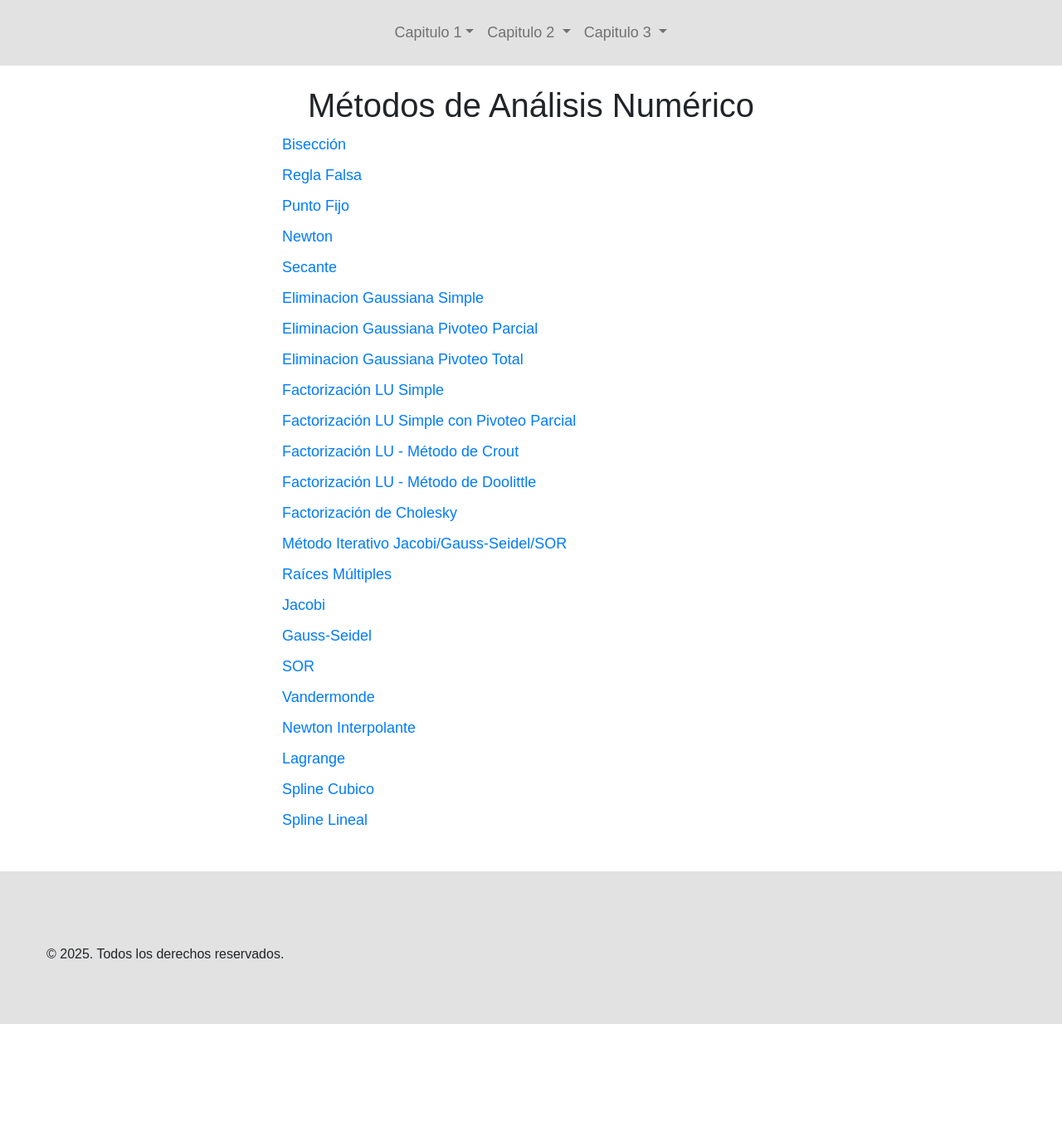
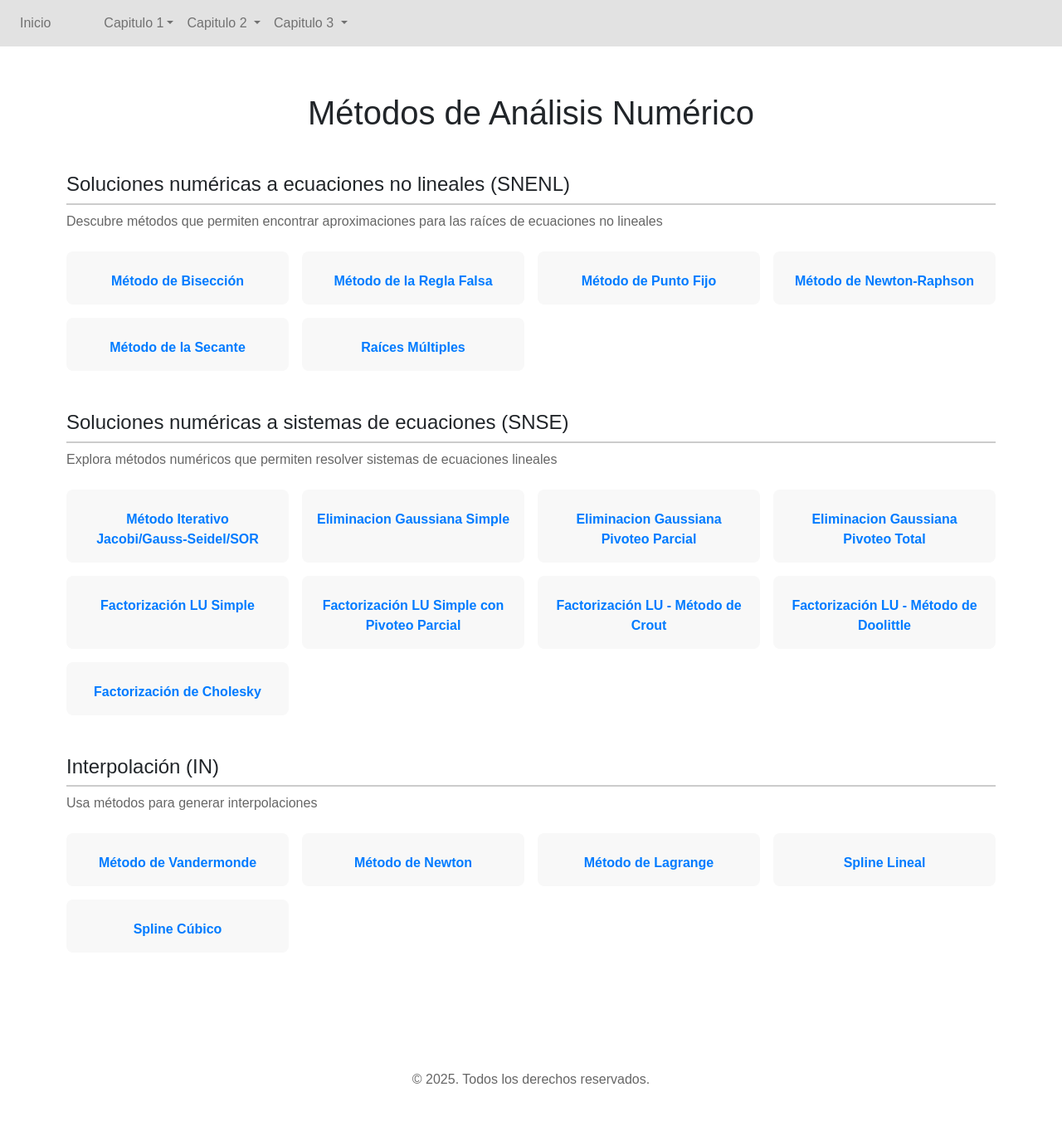
Before and after one commit to SebasGirald1003/Proyecto_Analisis_Num, a Django app: page / in a window 1280 px wide. Shown: the whole page at 83% size. Before the commit the page ends 1234 px from the top, so only its background shows below. Run offline with Django 5.2, Linux system fonts and the light colour scheme; some libraries are stand-ins or nearby versions.

Commit message:
Mejoras finales

```diff
--- a/cap_dos/templates/doolittle.html
+++ b/cap_dos/templates/doolittle.html
@@ -29,7 +29,8 @@
 
 {% if error %}
 <div class="alert alert-danger mt-3"><strong>Error:</strong> {{ error }}</div>
-{% endif %} {% if success %}
+{% endif %}
+{% if success %}
 <h3 class="mt-4">Resultados</h3>
 
 <h4 class="mt-3">Proceso de Factorización:</h4>
--- a/cap_dos/templates/eliminacion_gaussiana_pivoteo.html
+++ b/cap_dos/templates/eliminacion_gaussiana_pivoteo.html
@@ -29,7 +29,8 @@
 
 {% if error %}
 <div class="alert alert-danger mt-3"><strong>Error:</strong> {{ error }}</div>
-{% endif %} {% if success %}
+{% endif %}
+{% if success %}
 <h3 class="mt-4">Resultados</h3>
 
 <h4 class="mt-3">Proceso de Eliminación:</h4>
--- a/cap_uno/templates/base.html
+++ b/cap_uno/templates/base.html
@@ -1,13 +1,16 @@
 {% load static %}
 <!DOCTYPE html>
 <html lang="en">
+
 <head>
   <meta charset="UTF-8" />
   <meta name="viewport" content="width=device-width, initial-scale=1.0" />
   <link rel="stylesheet" href="https://stackpath.bootstrapcdn.com/bootstrap/4.5.2/css/bootstrap.min.css" />
   <link rel="preconnect" href="https://fonts.googleapis.com" />
   <link rel="preconnect" href="https://fonts.gstatic.com" crossorigin />
-    <link href="https://fonts.googleapis.com/css2?family=Manrope:wght@200..800&family=Roboto+Mono:ital,wght@0,100..700;1,100..700&display=swap" rel="stylesheet" />
+  <link
+    href="https://fonts.googleapis.com/css2?family=Manrope:wght@200..800&family=Roboto+Mono:ital,wght@0,100..700;1,100..700&display=swap"
+    rel="stylesheet" />
   <link rel="stylesheet" href="{% static 'css/layouts/app.css' %}" />
   {% block extra_css %}
 
@@ -28,11 +31,15 @@
 <body>
   <header>
     <nav class="navbar navbar-expand-lg navbar-light nav">
-        <button class="navbar-toggler" type="button" data-toggle="collapse" data-target="#navbarSupportedContent" aria-controls="navbarSupportedContent" aria-expanded="false" aria-label="Toggle navigation"><span class="navbar-toggler-icon"></span></button>
+      <button class="navbar-toggler" type="button" data-toggle="collapse" data-target="#navbarSupportedContent"
+        aria-controls="navbarSupportedContent" aria-expanded="false" aria-label="Toggle navigation"><span
+          class="navbar-toggler-icon"></span></button>
       <div class="collapse navbar-collapse" id="navbarSupportedContent">
         <ul class="navbar-nav mr-auto">
+          <li class="nav_item mr-5"><a class="nav-link" href="{% url 'home' %}">Inicio</a></li>
           <li class="nav-item dropdown">
-              <a class="nav-link dropdown-toggle" href="#" id="navbarDropdown" role="button" data-toggle="dropdown" aria-haspopup="true" aria-expanded="false">Capitulo 1</a>
+            <a class="nav-link dropdown-toggle" href="#" id="navbarDropdown" role="button" data-toggle="dropdown"
+              aria-haspopup="true" aria-expanded="false">Capitulo 1</a>
             <div class="dropdown-menu" aria-labelledby="navbarDropdown">
               <p class="text-center mx-1">
                 <b>Soluciónes númericas a ecuaciones no lineales</b>
@@ -47,7 +54,8 @@
             </div>
           </li>
           <li class="nav-item dropdown">
-              <a class="nav-link dropdown-toggle" href="#" id="navbarDropdownSNSE" role="button" data-toggle="dropdown" aria-haspopup="true" aria-expanded="false">
+            <a class="nav-link dropdown-toggle" href="#" id="navbarDropdownSNSE" role="button" data-toggle="dropdown"
+              aria-haspopup="true" aria-expanded="false">
               Capitulo 2
             </a>
             <div class="dropdown-menu" aria-labelledby="navbarDropdownSNSE">
@@ -68,7 +76,8 @@
             </div>
           </li>
           <li class="nav-item dropdown">
-              <a class="nav-link dropdown-toggle" href="#" id="navbarDropdownSNSE" role="button" data-toggle="dropdown" aria-haspopup="true" aria-expanded="false">
+            <a class="nav-link dropdown-toggle" href="#" id="navbarDropdownSNSE" role="button" data-toggle="dropdown"
+              aria-haspopup="true" aria-expanded="false">
               Capitulo 3
             </a>
             <div class="dropdown-menu" aria-labelledby="navbarDropdownSNSE">
@@ -76,11 +85,11 @@
                 <b>Interpolación</b>
               </p>
               <div class="dropdown-divider"></div>
+              <a class="dropdown-item" href="{% url 'lagrange' %}">Lagrange</a>
               <a class="dropdown-item" href="{% url 'vandermonde' %}">Vandermonde</a>
               <a class="dropdown-item" href="{% url 'newton-interpolante' %}">Newton</a>
               <a class="dropdown-item" href="{% url 'spline-lineal' %}">Spline Lineal</a>
               <a class="dropdown-item" href="{% url 'spline-cubico' %}">Spline Cubico</a>
-                <a class="dropdown-item" href="{% url 'lagrange' %}">Lagrange</a>
             </div>
           </li>
         </ul>
@@ -94,15 +103,20 @@
     {% endblock %}
   </main>
 
-    <footer class="bg-body-tertiary text-center text-md-start nav mt-5 p-5">
-      <div class="text-center p-2">
-        <br />
-        <p class="mt-2">© 2025. Todos los derechos reservados.</p>
+  <footer class="bg-body-tertiary mt-5">
+    <div class="container">
+      <div class="row justify-content-center">
+        <div class="col-auto text-center py-4">
+          <p class="mb-0">© 2025. Todos los derechos reservados.</p>
+        </div>
+      </div>
     </div>
   </footer>
+
 
   <script src="https://code.jquery.com/jquery-3.5.1.slim.min.js"></script>
   <script src="https://cdn.jsdelivr.net/npm/@popperjs/core@2.11.5/dist/umd/popper.min.js"></script>
   <script src="https://stackpath.bootstrapcdn.com/bootstrap/4.5.2/js/bootstrap.min.js"></script>
 </body>
+
 </html>
--- a/cap_uno/templates/home.html
+++ b/cap_uno/templates/home.html
@@ -3,71 +3,113 @@
 
 <style>
   body {
-    font-family: Arial, sans-serif;
+    font-family: 'Arial', sans-serif;
+    background-color: #fff;
+    margin: 0;
+    padding: 0;
+  }
+
+  .container {
+    max-width: 1200px;
+    margin: auto;
+    padding: 2rem;
   }
 
   h1 {
     text-align: center;
+    margin-bottom: 2rem;
   }
 
-  ul {
-    list-style-type: none;
-    padding: 0;
-    max-width: 600px;
-    margin: 0 auto;
+  h2 {
+    margin-top: 3rem;
+    font-size: 24px;
+    border-bottom: 2px solid #ccc;
+    padding-bottom: 0.5rem;
   }
 
-  li {
-    margin: 10px 0;
+  p {
+    color: #666;
+    margin-top: 0.3rem;
+    margin-bottom: 1.5rem;
   }
 
-  a {
-    text-decoration: none;
-    color: #007bff;
-    font-size: 18px;
+  .grid {
+    display: grid;
+    grid-template-columns: repeat(auto-fill, minmax(220px, 1fr));
+    gap: 1rem;
   }
 
-  a:hover {
+  .method-card {
+    padding: 1rem;
+    background-color: #f8f8f8;
+    border-radius: 8px;
+    text-align: center;
+    transition: background 0.3s;
+  }
+
+  .method-card:hover {
+    background-color: #e8e8e8;
+  }
+
+  .method-card a {
+    color: #007bff;
+    font-weight: bold;
+    text-decoration: none;
+    display: block;
+    margin-top: 0.5rem;
+  }
+
+  .method-card a:hover {
     text-decoration: underline;
   }
 </style>
 
-<body>
+<div class="container">
   <h1>Métodos de Análisis Numérico</h1>
-  <ul>
-    <li><a href="{% url 'biseccion' %}">Bisección</a></li>
-    <li><a href="{% url 'regla_falsa' %}">Regla Falsa</a></li>
-    <li><a href="{% url 'punto_fijo' %}">Punto Fijo</a></li>
-    <li><a href="{% url 'newton' %}">Newton</a></li>
-    <li><a href="{% url 'secante' %}">Secante</a></li>
 
-    <li><a href="gauss-elimination/">Eliminacion Gaussiana Simple</a></li>
-    <li>
-      <a href="gauss-pivoteo-parcial/">Eliminacion Gaussiana Pivoteo Parcial</a>
-    </li>
-    <li>
-      <a href="gauss-pivoteo-total/">Eliminacion Gaussiana Pivoteo Total</a>
-    </li>
-    <li><a href="factorizacion-lu/">Factorización LU Simple</a></li>
-    <li>
-      <a href="factorizacion-lu-parcial/">Factorización LU Simple con Pivoteo Parcial</a>
-    </li>
-    <li><a href="crout/">Factorización LU - Método de Crout</a></li>
-    <li><a href="doolittle/">Factorización LU - Método de Doolittle</a></li>
-    <li><a href="cholesky/">Factorización de Cholesky</a></li>
-    <li>
-      <a href="iterative-methods/">Método Iterativo Jacobi/Gauss-Seidel/SOR</a>
-    </li>
-    <li><a href="/raices-multiples/">Raíces Múltiples</a></li>
-    <li><a href="/jacobi/">Jacobi</a></li>
-    <li><a href="/gauss-seidel/">Gauss-Seidel</a></li>
-    <li><a href="/sor/">SOR</a></li>
+  <!-- SNENL -->
+  <section>
+    <h2>Soluciones numéricas a ecuaciones no lineales (SNENL)</h2>
+    <p>Descubre métodos que permiten encontrar aproximaciones para las raíces de ecuaciones no lineales</p>
+    <div class="grid">
+      <div class="method-card"><a href="{% url 'biseccion' %}">Método de Bisección</a></div>
+      <div class="method-card"><a href="{% url 'regla_falsa' %}">Método de la Regla Falsa</a></div>
+      <div class="method-card"><a href="{% url 'punto_fijo' %}">Método de Punto Fijo</a></div>
+      <div class="method-card"><a href="{% url 'newton' %}">Método de Newton-Raphson</a></div>
+      <div class="method-card"><a href="{% url 'secante' %}">Método de la Secante</a></div>
+      <div class="method-card"><a href="/raices-multiples/">Raíces Múltiples</a></div>
+    </div>
+  </section>
 
-    <li><a href="/vandermonde/">Vandermonde</a></li>
-    <li><a href="/newton-interpolante/">Newton Interpolante</a></li>
-    <li><a href="/lagrange/">Lagrange</a></li>
-    <li><a href="/spline-cubico/">Spline Cubico</a></li>
-    <li><a href="/spline-lineal/">Spline Lineal</a></li>
-  </ul>
-</body>
-{% endblock content %}
+  <!-- SNSE -->
+  <section>
+    <h2>Soluciones numéricas a sistemas de ecuaciones (SNSE)</h2>
+    <p>Explora métodos numéricos que permiten resolver sistemas de ecuaciones lineales</p>
+    <div class="grid">
+      <div class="method-card"><a href="{% url 'iterative_methods' %}">Método Iterativo Jacobi/Gauss-Seidel/SOR</a></div>
+      <div class="method-card"><a href="{% url 'eliminacion_gaussiana_simple' %}">Eliminacion Gaussiana Simple</a></div>
+      <div class="method-card"><a href="{% url 'gauss_pivoteo' %}">Eliminacion Gaussiana Pivoteo Parcial</a></div>
+      <div class="method-card"><a href="{% url 'gauss_pivoteo_total' %}">Eliminacion Gaussiana Pivoteo Total</a></div>
+      <div class="method-card"><a href="{% url 'factorizacion_lu' %}">Factorización LU Simple</a></div>
+      <div class="method-card"><a href="{% url 'factorizacion_lu_parcial' %}">Factorización LU Simple con Pivoteo Parcial</a></div>
+      <div class="method-card"><a href="{% url 'crout_method' %}">Factorización LU - Método de Crout</a></div>
+      <div class="method-card"><a href="{% url 'doolittle_method' %}">Factorización LU - Método de Doolittle</a></div>
+      <div class="method-card"><a href="{% url 'cholesky_method' %}">Factorización de Cholesky</a></div>
+    </div>
+  </section>
+
+  <!-- Interpolación -->
+  <section>
+    <h2>Interpolación (IN)</h2>
+    <p>Usa métodos para generar interpolaciones</p>
+    <div class="grid">
+      <div class="method-card"><a href="/vandermonde/">Método de Vandermonde</a></div>
+      <div class="method-card"><a href="/newton-interpolante/">Método de Newton</a></div>
+      <div class="method-card"><a href="/lagrange/">Método de Lagrange</a></div>
+      <div class="method-card"><a href="/spline-lineal/">Spline Lineal</a></div>
+      <div class="method-card"><a href="/spline-cubico/">Spline Cúbico</a></div>
+    </div>
+  </section>
+</div>
+
+{% endblock %}
```
Also changed, not shown: cap_tres/views.py (+46 -36 lines). Lines whose indentation alone changed are shown as unchanged.
